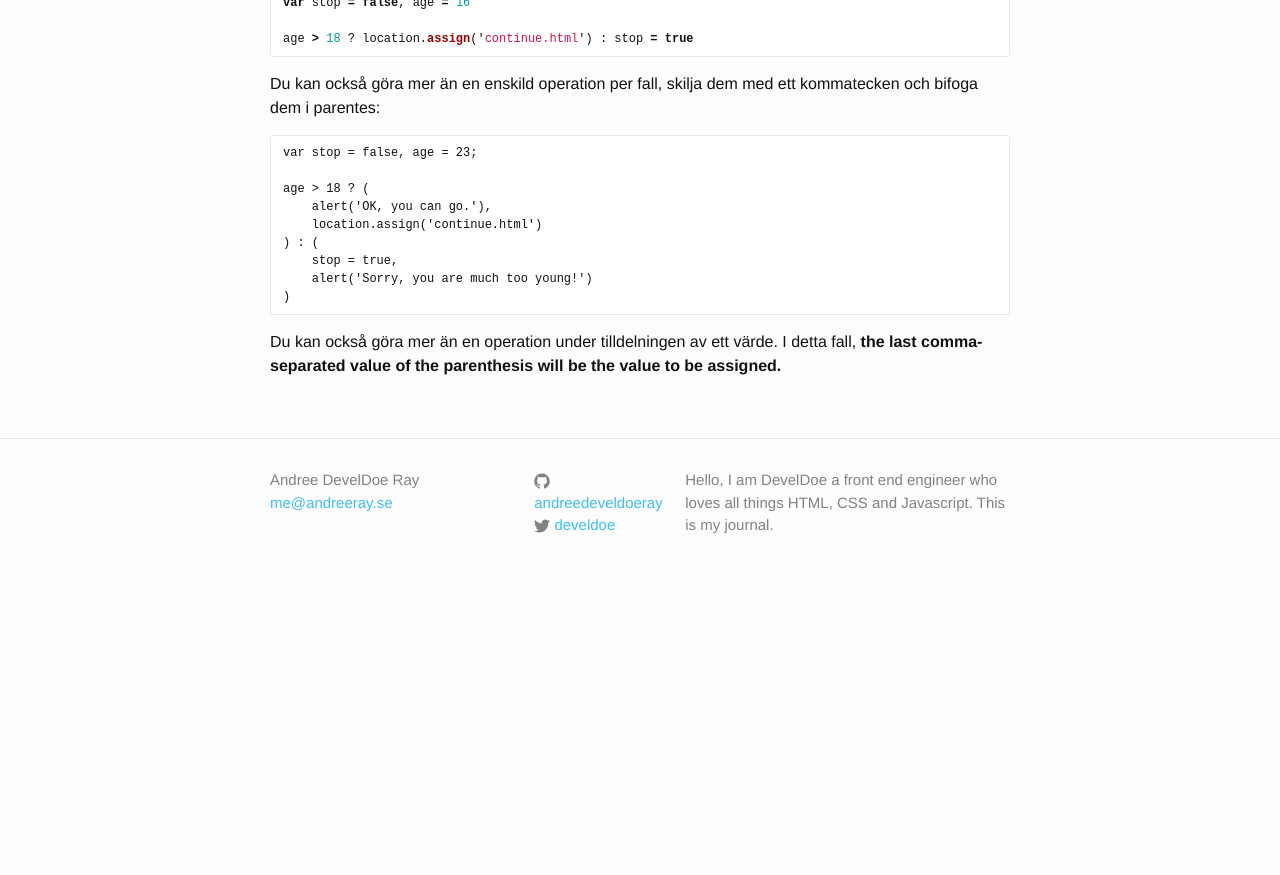
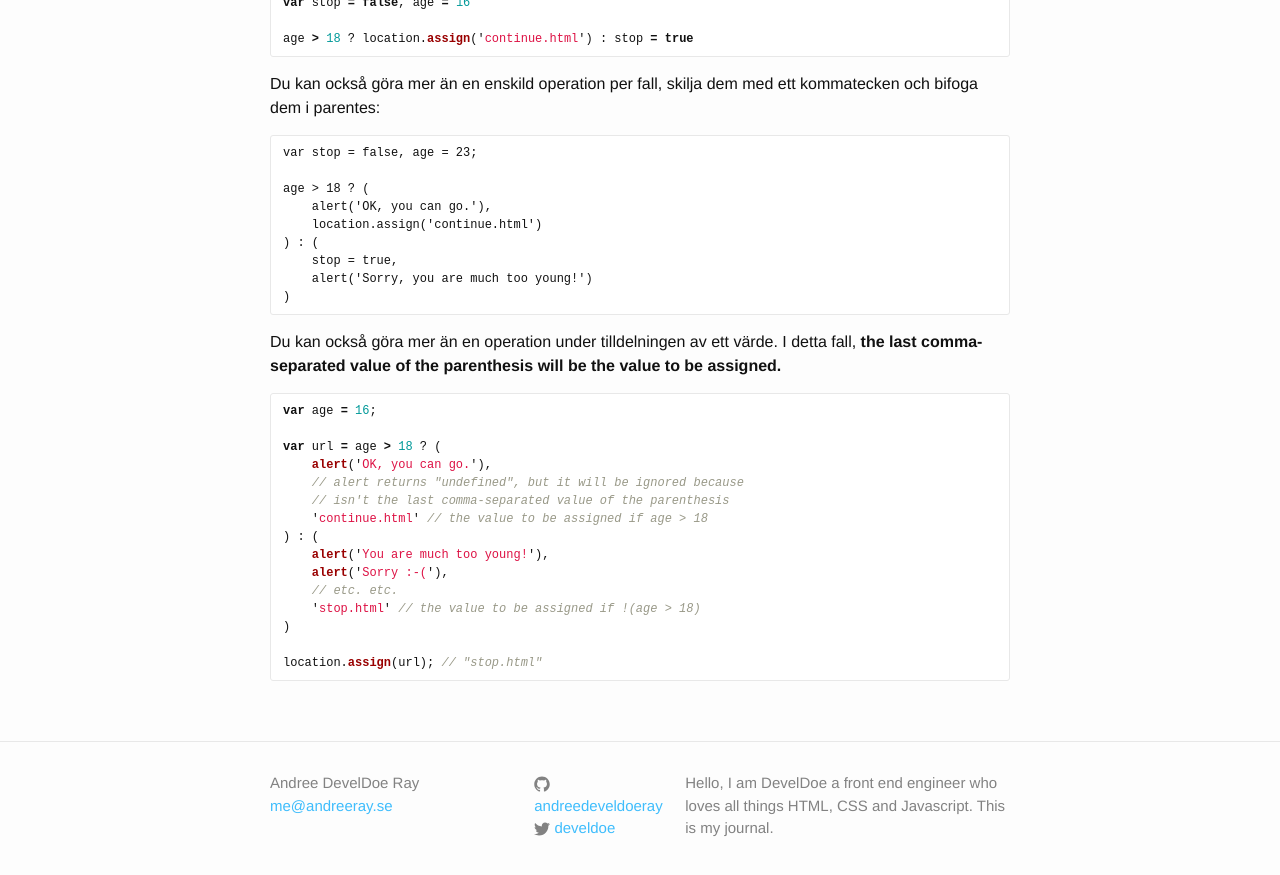
Before and after one commit to develdoe/develdoe.github.io, a Jekyll site: the page built from _posts/2018-01-07-javascritpt-villkorlig-tern-r-operat-r.md, in a window 1280 px wide and 900 px high, scrolled down 1139 px. Shown: the top 875 px of the window. Built offline with Jekyll 4.4.1, drawn with Linux system fonts in a browser that asks for light colours; before the commit the page ends 1736 px from its top, so only the background shows below that.

Commit message:
Create 2018-01-07-javascritpt-villkorlig-tern-r-operat-r.md

````diff
--- a/_posts/2018-01-07-javascritpt-villkorlig-tern-r-operat-r.md
+++ b/_posts/2018-01-07-javascritpt-villkorlig-tern-r-operat-r.md
@@ -70,3 +70,21 @@ age > 18 ? (
 ```
 
 Du kan också göra mer än en operation under tilldelningen av ett värde. I detta fall, **the last comma-separated value of the parenthesis will be the value to be assigned.**
+
+```js
+var age = 16;
+
+var url = age > 18 ? (
+    alert('OK, you can go.'),
+    // alert returns "undefined", but it will be ignored because
+    // isn't the last comma-separated value of the parenthesis
+    'continue.html' // the value to be assigned if age > 18
+) : (
+    alert('You are much too young!'),
+    alert('Sorry :-('),
+    // etc. etc.
+    'stop.html' // the value to be assigned if !(age > 18)
+)
+
+location.assign(url); // "stop.html"
+```
````
